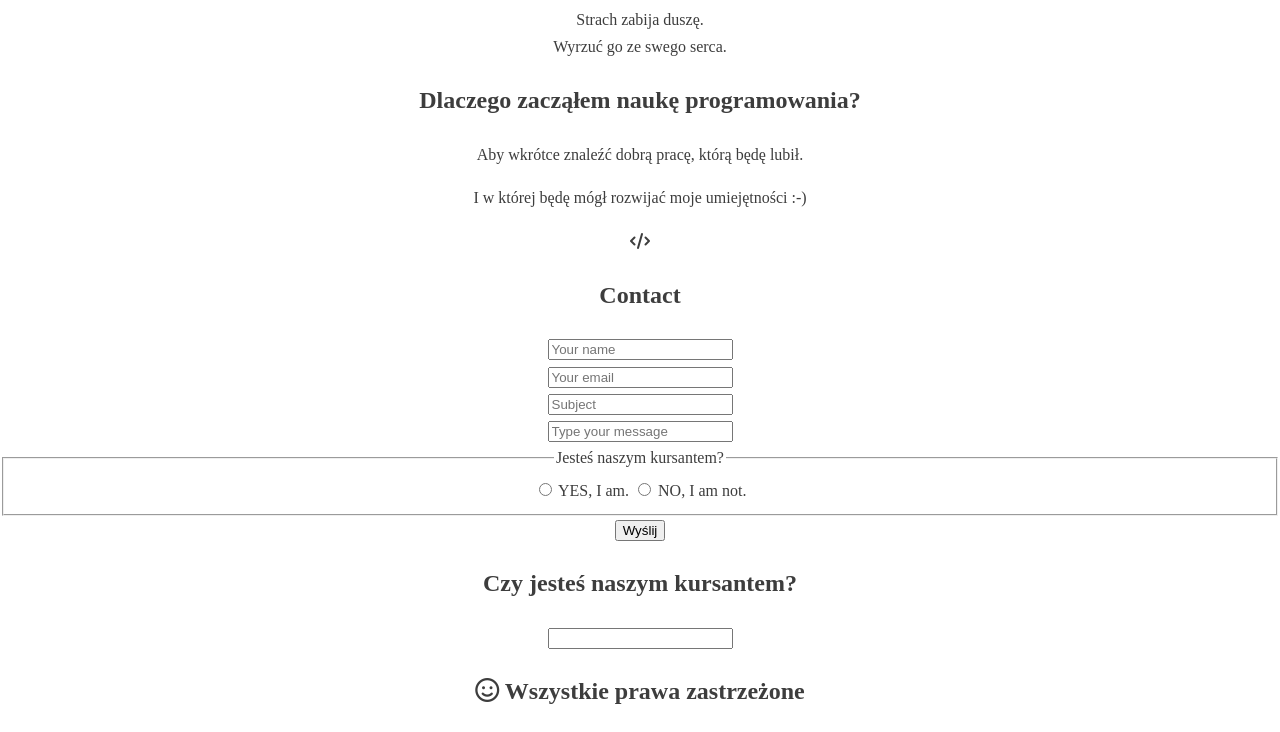
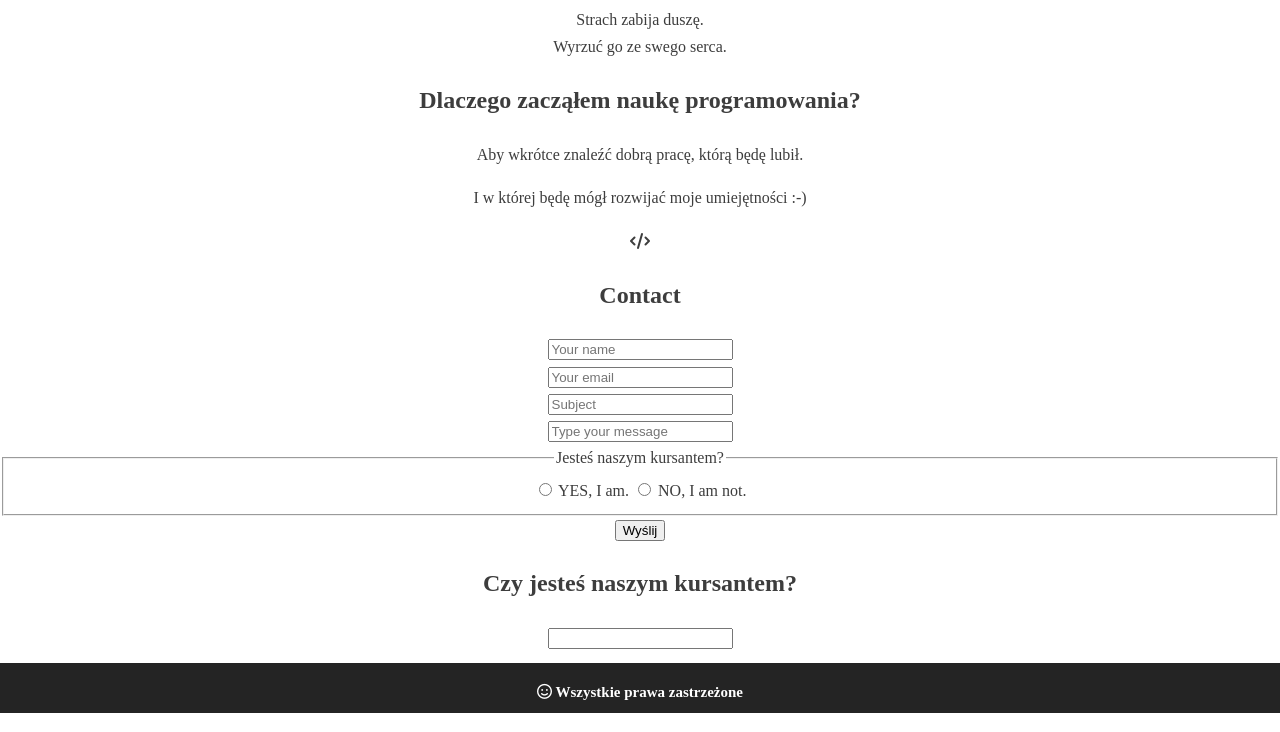
Before and after one commit to KrzysztofPiatkowski/roboczy-git, a plain HTML site: page index.html in a window 1280 px wide. Shown: the part 179-911 px from the top of the page. Drawn offline with Linux system fonts and the light colour scheme.

Commit message:
Add style.css for page footer

```diff
--- a/style.css
+++ b/style.css
@@ -17,3 +17,16 @@ body {
     font-size: 16px;
     line-height: 1.7; /* interlinia */
 }
+
+/* Footer */
+
+.page-footer {
+    background: #242424;
+    height: 50px;
+}
+
+.footer-title {
+    color: #fff;
+    font-size: 15px;
+    padding: 17px 0;
+}
```
